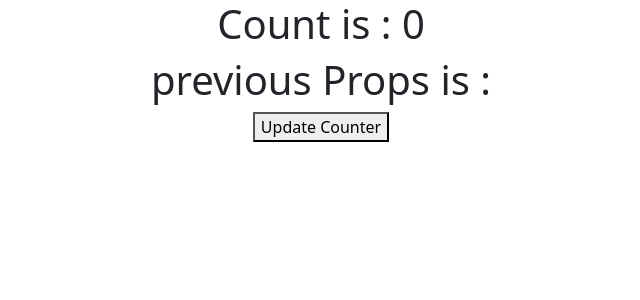
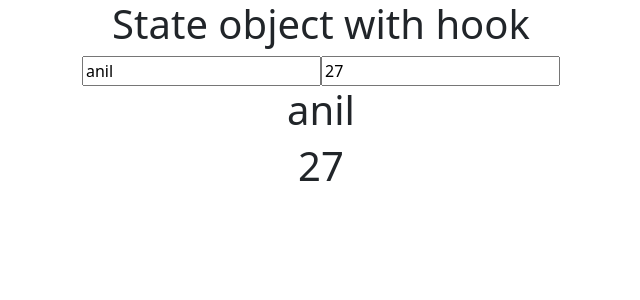
Before and after one commit to NayakVandana/React_js, a React (Create React App) app in the folder blog/: page / in a window 1280 px wide. Shown: the top 300 px of the page, without its empty margins (319-959 px from the left). Built offline with nearby package versions, Linux system fonts and the light colour scheme.

Commit message:
State with Object

```diff
--- a/blog/src/App.js
+++ b/blog/src/App.js
@@ -1,12 +1,17 @@
 import './App.css';
 import React from 'react'
-import Child from './Child'
+
 function App() {
-  const [count,setCount]=React.useState(0)
+  const [data,setData]=React.useState({name:"anil",age:27})
   return (
     <div className="App">
-      <Child count={count} />
-      <button onClick={()=>{setCount( Math.floor(Math.random()*10) )}} >Update Counter</button>
+      <h1>State object with hook</h1>
+      <input type='text' placeholder='enter name' value={data.name}
+       onChange={(e)=>{setData({...data,name:e.target.value})}}/>
+        <input type='text' placeholder='enter age' value={data.age}
+       onChange={(e)=>{setData({...data,age:e.target.value})}}/>
+       <h1>{data.name}</h1>
+       <h1>{data.age}</h1>
     </div>
   );
 }
```
